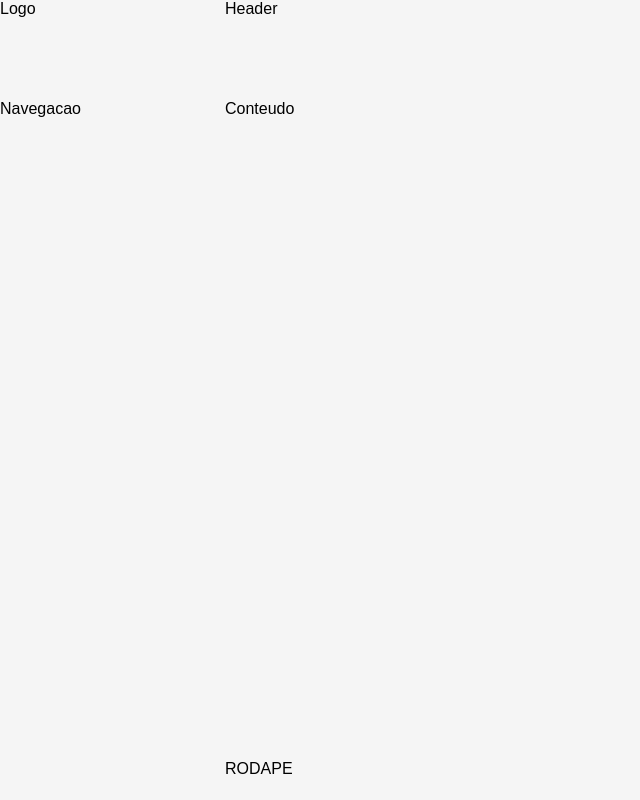
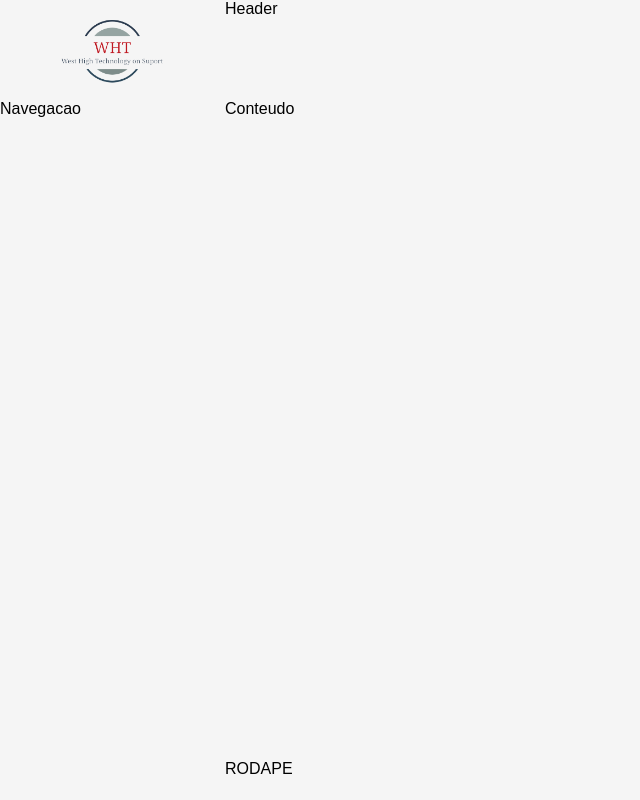
Before and after one commit to Weslley-Prado/CRUD, a React (Create React App) app in the folder frontend/: page / in a window 1280 px wide. Shown: the whole page, without its empty margins (0-640 px from the left). Built offline with nearby package versions, Linux system fonts and the light colour scheme.

Commit message:
Push logo in the application

```diff
--- a/frontend/src/components/templates/Logo.css
+++ b/frontend/src/components/templates/Logo.css
@@ -0,0 +1,11 @@
+aside.log {
+    background-color: var(--bg-dark);
+    display: flex;
+    justify-content: center;
+    align-items: center;
+}
+
+aside.logo img {
+    padding: 0px 15px;
+    width: 100%;
+}
--- a/frontend/src/components/templates/Logo.jsx
+++ b/frontend/src/components/templates/Logo.jsx
@@ -1,7 +1,10 @@
 import './Logo.css'
+import logo from '../../assets/img/logwht.png'
 import React from 'react'
 
 export default props =>
         <aside className="logo">
-           Logo
+           <a href="/" className="logo">
+              <img src = {logo} alt="logo" />
+           </a>
         </aside>
```
Also changed, not shown: frontend/src/assets/img/logwht.png (added).
